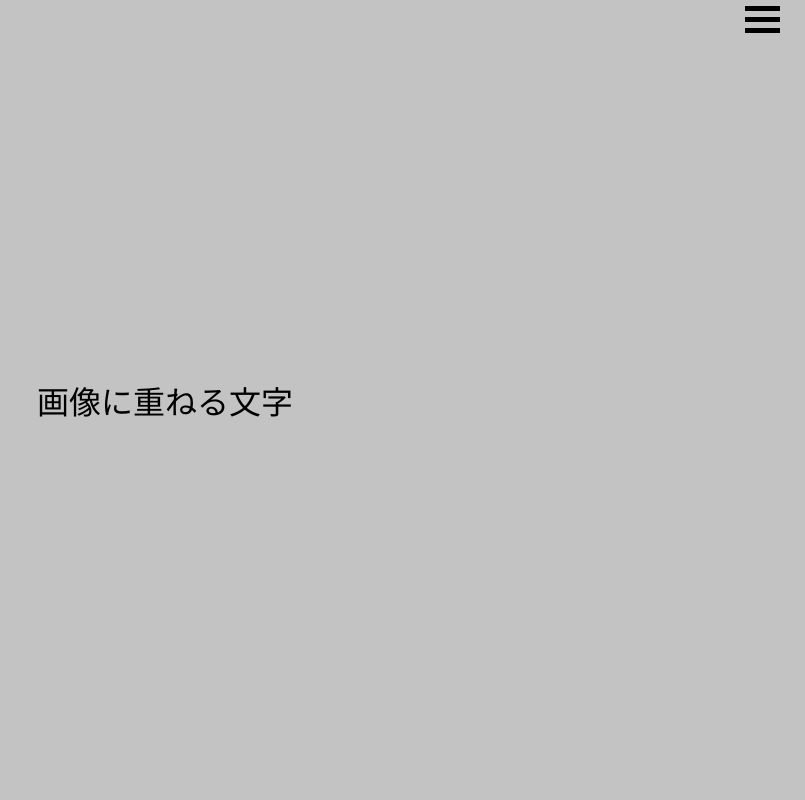
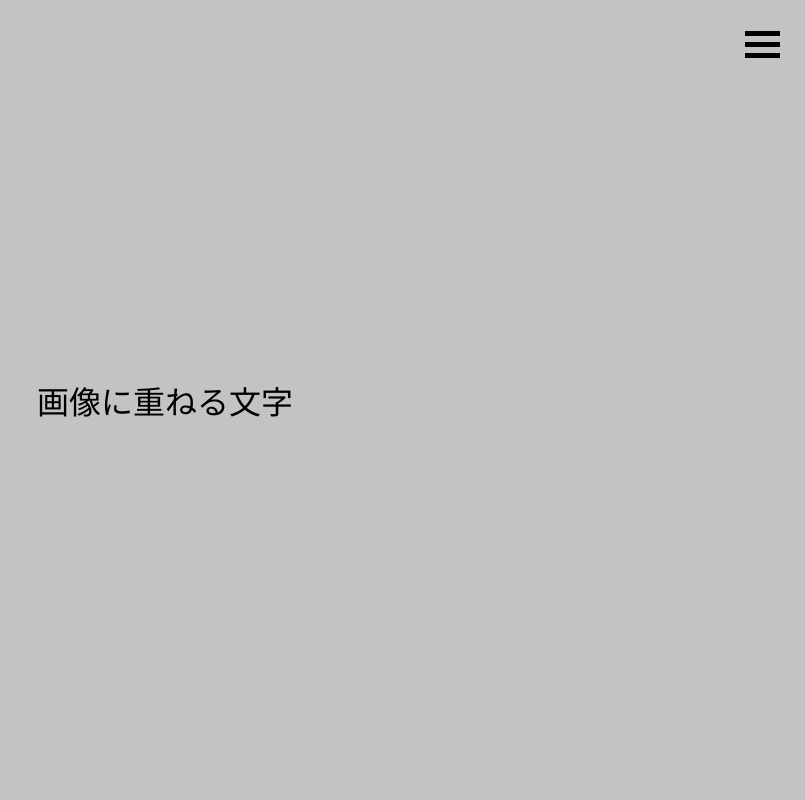
Before and after one commit to tatehab/home, a plain HTML site: page index.html in a window 1280 px wide. Shown: the top 800 px of the page, without its empty margins (475-1280 px from the left). Drawn offline with nearby package versions, Linux system fonts and the light colour scheme.

Commit message:
Update card.css

```diff
--- a/css/card.css
+++ b/css/card.css
@@ -61,8 +61,7 @@
     text-align: center;
     margin-right:0;
     position:fixed;
-    top:0;
-    top: 0;
+    top:25px;
     right: 25px;
     margin-left: 50px;
 }
```
